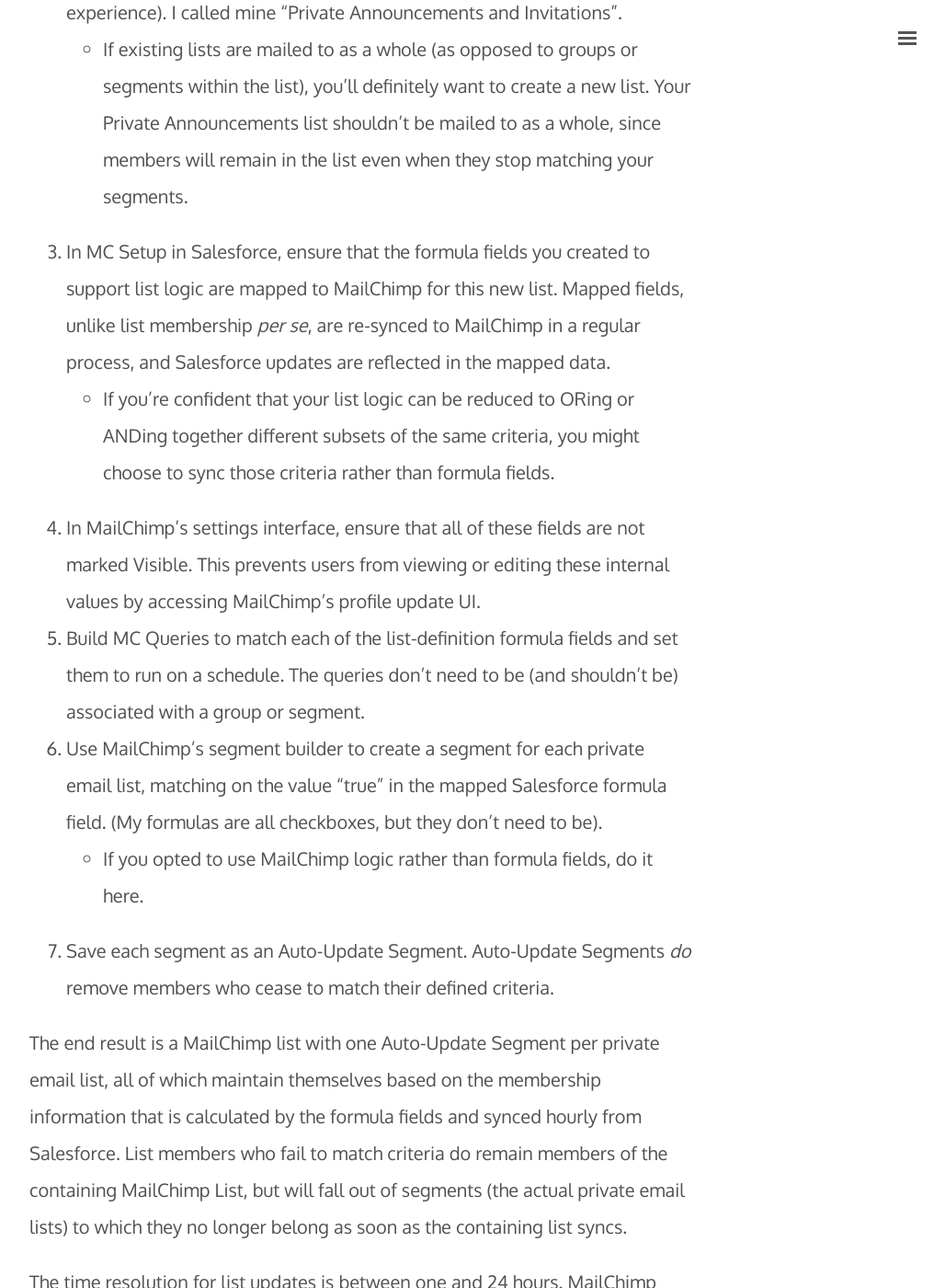
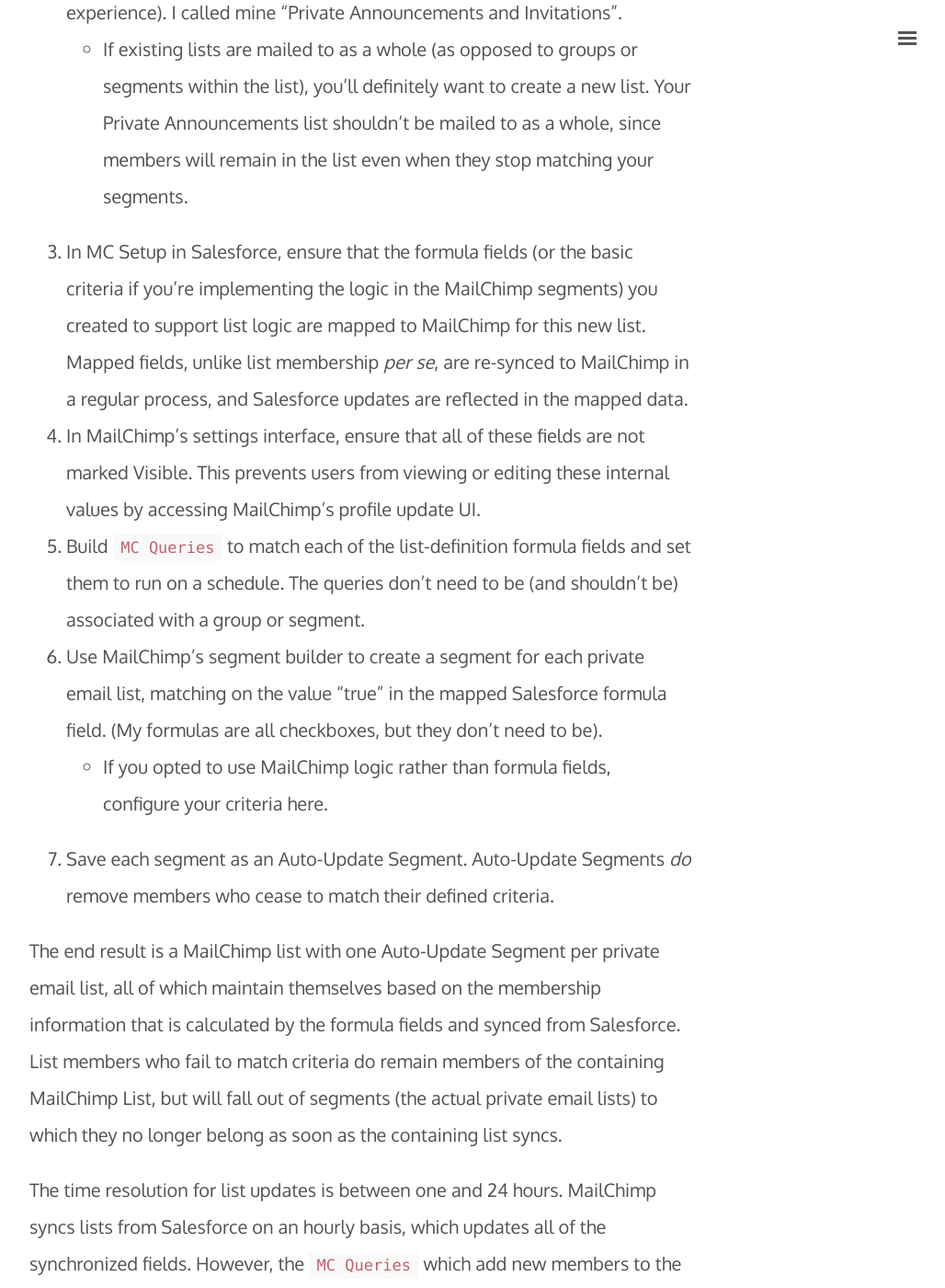
Before and after one commit to davidmreed/davidmreed.github.io, a Jekyll site: the page built from _posts/2016-08-15-private-email-lists-using-mailchimp-and-salesforce.md, in a window 1280 px wide and 1400 px high, scrolled down 1749 px. Shown: the whole window at 92% size, without its empty margins (248-1276 px from the left). Built offline with Jekyll 4.4.1, drawn with Linux system fonts in a browser that asks for light colours; some of the changed text lies outside the part shown.

Commit message:
Updated post

```diff
--- a/_posts/2016-08-15-private-email-lists-using-mailchimp-and-salesforce.md
+++ b/_posts/2016-08-15-private-email-lists-using-mailchimp-and-salesforce.md
@@ -10,17 +10,16 @@
 For many private email lists, this won't work: donors stop giving and members rotate into and out of various groups with equal alacrity. Updating MailChimp private groups by hand is both error-prone and time-consuming. Here's the solution I worked out to support these private email lists natively in MailChimp without manual maintenance.
 
  1. Use formula fields in Salesforce to implement inclusion logic. For example, a courtesy invitation list for donors might be defined as those with a "VIP" checkbox selected or giving in excess of $1,000 either this year or last year. Those three criteria could not be represented in a MailChimp for Salesforce `MC Query`, which only allows AND logic, but a Salesforce formula field with type Checkbox easily encompasses them.
-  - It's worth noting that MailChimp's segment definition logic (see below) *does* allow for the use of OR-based logic. If you have many lists that are defined exclusively by ORing together different combinations or subsets of the same set of criteria, you may be able to skip this step.
+  - MailChimp's segment definition logic (see below) *does* allow for the use of OR-based logic. If you have many lists that are defined exclusively by ORing together different subsets of the same relatively small set of criteria, you may be able to skip this step.
  2. Create a new list in MailChimp to hold the private email lists. (It's possible to use an existing publication list, but I felt that these communications were different in kind and that a separate list would provide a better user experience). I called mine "Private Announcements and Invitations".
   - If existing lists are mailed to as a whole (as opposed to groups or segments within the list), you'll definitely want to create a new list. Your Private Announcements list shouldn't be mailed to as a whole, since members will remain in the list even when they stop matching your segments.
- 3. In MC Setup in Salesforce,  ensure that the formula fields you created to support list logic are mapped to MailChimp for this new list. Mapped fields, unlike list membership *per se*, are re-synced to MailChimp in a regular process, and Salesforce updates are reflected in the mapped data.
-  - If you're confident that your list logic can be reduced to ORing or ANDing together different subsets of the same criteria, you might choose to sync those criteria rather than formula fields.
+ 3. In MC Setup in Salesforce,  ensure that the formula fields (or the basic criteria if you're implementing the logic in the MailChimp segments) you created to support list logic are mapped to MailChimp for this new list. Mapped fields, unlike list membership *per se*, are re-synced to MailChimp in a regular process, and Salesforce updates are reflected in the mapped data.
  4. In MailChimp's settings interface, ensure that all of these fields are not marked Visible. This prevents users from viewing or editing these internal values by accessing MailChimp's profile update UI.
- 5. Build MC Queries to match each of the list-definition formula fields and set them to run on a schedule. The queries don't need to be (and shouldn't be) associated with a group or segment.
+ 5. Build `MC Queries` to match each of the list-definition formula fields and set them to run on a schedule. The queries don't need to be (and shouldn't be) associated with a group or segment.
  5. Use MailChimp's segment builder to create a segment for each private email list, matching on the value "true" in the mapped Salesforce formula field. (My formulas are all checkboxes, but they don't need to be).
-  - If you opted to use MailChimp logic rather than formula fields, do it here.
+  - If you opted to use MailChimp logic rather than formula fields, configure your criteria here.
  6. Save each segment as an Auto-Update Segment. Auto-Update Segments *do* remove members who cease to match their defined criteria.
 
-The end result is a MailChimp list with one Auto-Update Segment per private email list, all of which maintain themselves based on the membership information that is calculated by the formula fields and synced hourly from Salesforce. List members who fail to match criteria do remain members of the containing MailChimp List, but will fall out of segments (the actual private email lists) to which they no longer belong as soon as the containing list syncs.
+The end result is a MailChimp list with one Auto-Update Segment per private email list, all of which maintain themselves based on the membership information that is calculated by the formula fields and synced from Salesforce. List members who fail to match criteria do remain members of the containing MailChimp List, but will fall out of segments (the actual private email lists) to which they no longer belong as soon as the containing list syncs.
 
 The time resolution for list updates is between one and 24 hours. MailChimp syncs lists from Salesforce on an hourly basis, which updates all of the synchronized fields. However, the `MC Queries` which add new members to the lists only run every 24 hours. Hence, you can count on updated information, including changed criteria that will prompt a member to drop off an Auto-Update Segment, to propagate to MailChimp within one hour, but contacts who match list criteria for the first time may not be added for up to 24 hours. Fortunately, you can always force a list sync or a query run from the MC Settings tab in Salesforce.
```
